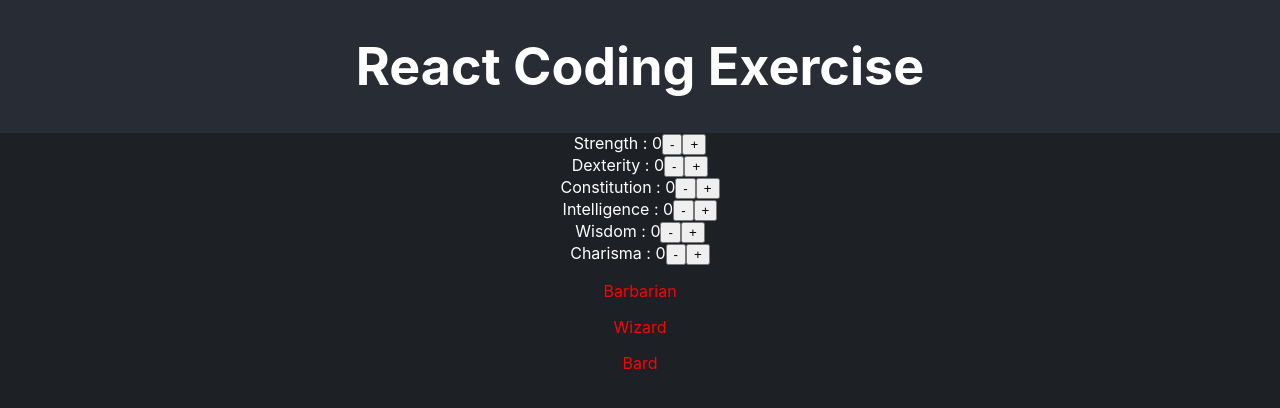
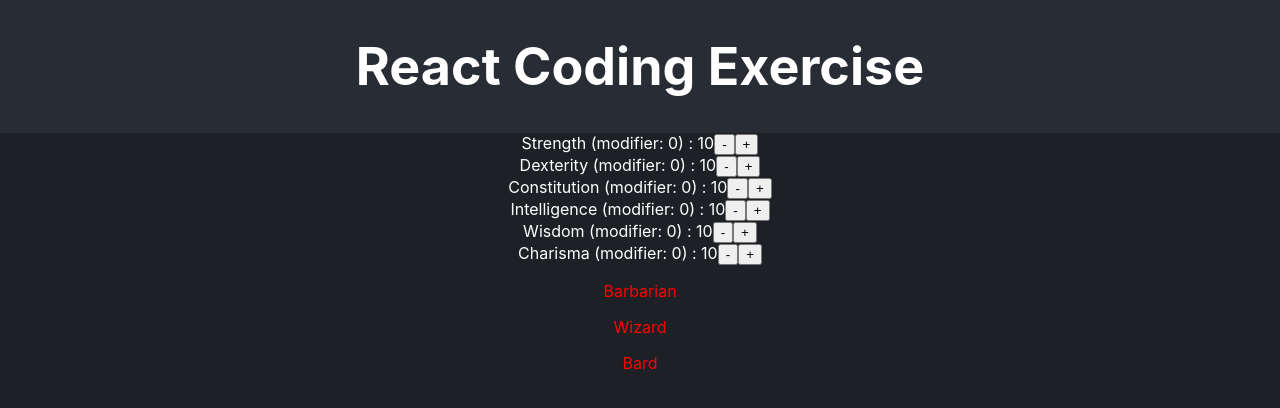
Before and after one commit to dz365/recruiting-webapp-character, a React (Create React App) app: page / in a window 1280 px wide. Shown: the top 408 px of the page. Built offline with nearby package versions, Linux system fonts and the light colour scheme.

Commit message:
Complete task 4

```diff
--- a/src/AttributesEditor.jsx
+++ b/src/AttributesEditor.jsx
@@ -3,23 +3,25 @@ import { useState } from "react";
 const AttributesEditor = ({ attributes, setAttributes }) => {
   const incrementAttribute = (attribute) => {
     const newValue = attributes[attribute].value + 1;
+    const newModifier = Math.floor((newValue - 10) / 2);
     setAttributes({
       ...attributes,
       [attribute]: {
         value: newValue,
-        modifier: 0,
+        modifier: newModifier,
       },
     });
   };
 
   const decrementAttribute = (attribute) => {
     const newValue = attributes[attribute].value - 1;
+    const newModifier = Math.floor((newValue - 10) / 2);
     if (newValue < 0) return;
     setAttributes({
       ...attributes,
       [attribute]: {
         value: newValue,
-        modifier: 0,
+        modifier: newModifier,
       },
     });
   };
@@ -29,7 +31,7 @@ const AttributesEditor = ({ attributes, setAttributes }) => {
       {Object.entries(attributes).map(([attribute, values]) => (
         <div>
           <span>
-            {attribute} : {values.value}
+            {attribute} (modifier: {values.modifier}) : {values.value}
           </span>
           <button onClick={() => decrementAttribute(attribute)}>-</button>
           <button onClick={() => incrementAttribute(attribute)}>+</button>
--- a/src/CharacterSheet.jsx
+++ b/src/CharacterSheet.jsx
@@ -6,7 +6,7 @@ import CharacterClasses from "./CharacterClasses";
 const CharacterSheet = () => {
   const [attributes, setAttributes] = useState(
     ATTRIBUTE_LIST.reduce((accum, attribute) => {
-      accum[attribute] = { value: 0, modifier: 0 };
+      accum[attribute] = { value: 10, modifier: 0 };
       return accum;
     }, {})
   );
```
